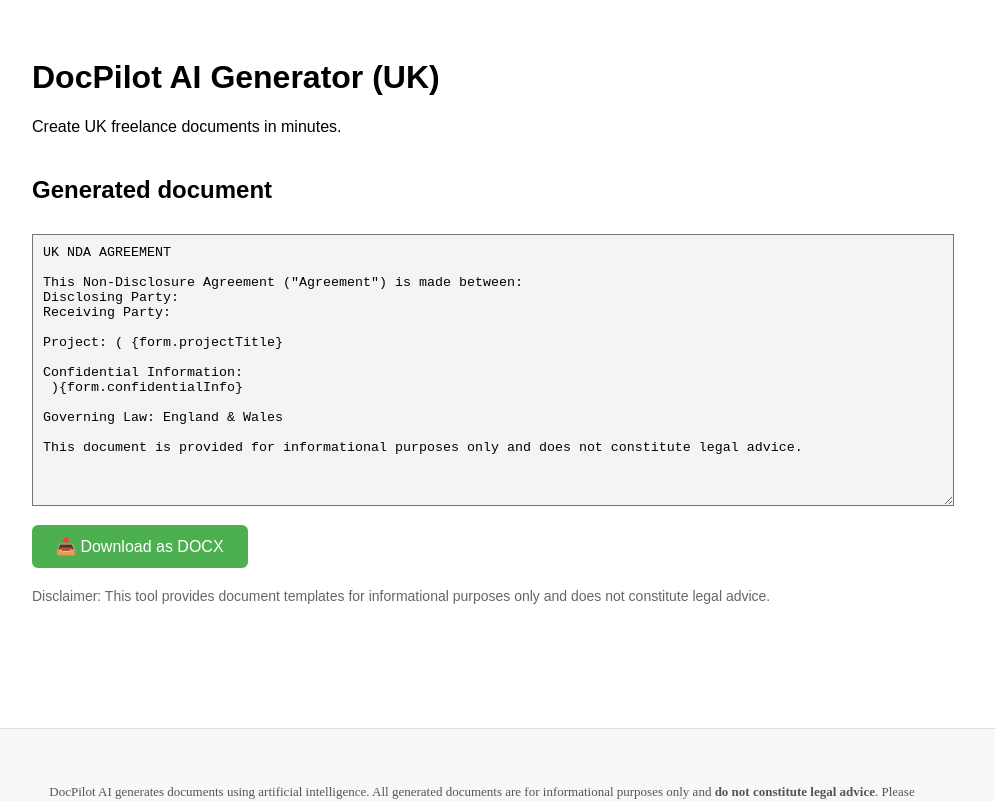
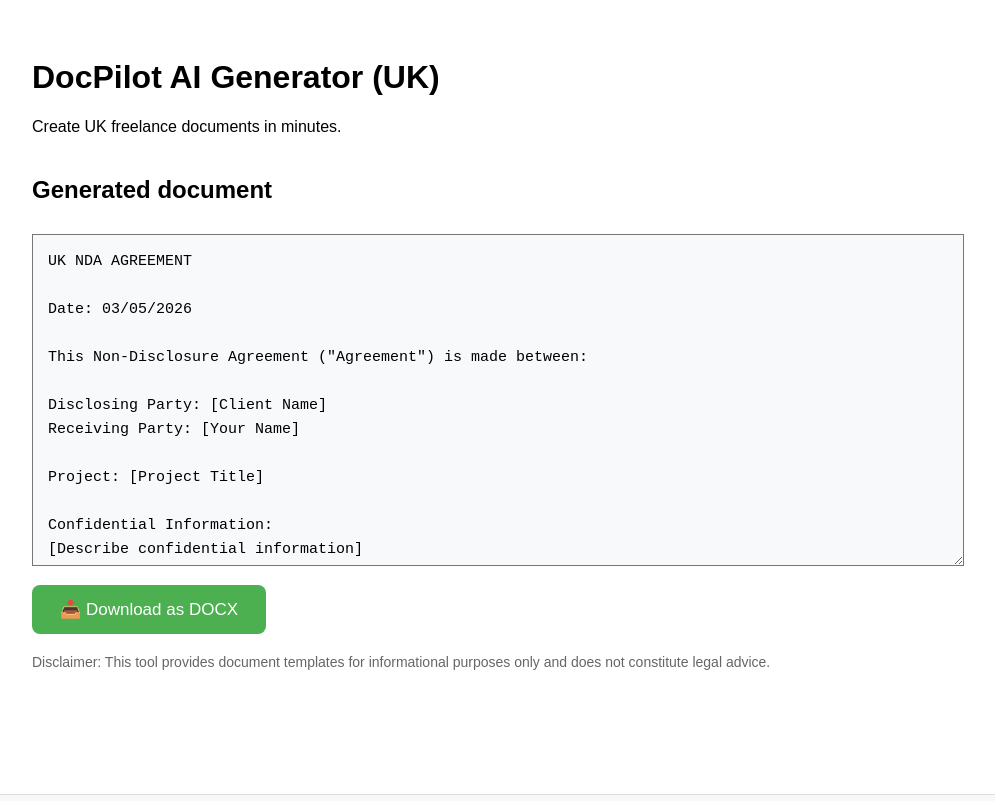
Before and after one commit to docpilot570/docpilot-ai, a Next.js app: page /generator in a window 1280 px wide. Shown: the top 801 px of the page, without its empty margins (158-1153 px from the left). Built offline with nearby package versions, Linux system fonts and the light colour scheme.

Commit message:
Update generator.js

```diff
--- a/pages/generator.js
+++ b/pages/generator.js
@@ -22,25 +22,61 @@ export default function Generator() {
   }
 
   function generateText() {
-    // ... (твой текущий код generateText остаётся без изменений)
+    const date = new Date().toLocaleDateString('en-GB');
+
     if (docType === "nda") {
-      return `UK NDA AGREEMENT\n\nThis Non-Disclosure Agreement ("Agreement") is made between:\nDisclosing Party: ${form.clientName}\nReceiving Party: ${form.freelancerName}\n\nProject: \( {form.projectTitle}\n\nConfidential Information:\n \){form.confidentialInfo}\n\nGoverning Law: ${form.governingLaw}\n\nThis document is provided for informational purposes only and does not constitute legal advice.`;
+      return `UK NDA AGREEMENT
+
+Date: ${date}
+
+This Non-Disclosure Agreement ("Agreement") is made between:
+
+Disclosing Party: ${form.clientName || "[Client Name]"}
+Receiving Party: ${form.freelancerName || "[Your Name]"}
+
+Project: ${form.projectTitle || "[Project Title]"}
+
+Confidential Information:
+${form.confidentialInfo || "[Describe confidential information]"}
+
+Governing Law: ${form.governingLaw}
+
+This document is provided for informational purposes only and does not constitute legal advice.`;
     }
-    // ... остальные условия (sow, agreement, latepayment) оставь как было
+
     if (docType === "sow") {
-      return `STATEMENT OF WORK (SOW)\n\nClient: ${form.clientName}\nContractor: ${form.freelancerName}\n\nProject: \( {form.projectTitle}\n\nScope of Work:\n \){form.scope}\n\nDeadlines / Deliverables:\n\( {form.deadlines}\n\nPayment: £ \){form.paymentAmount}\nPayment Terms: ${form.paymentTerms} days\n\nGoverning Law: ${form.governingLaw}\n\nThis document is provided for informational purposes only and does not constitute legal advice.`;
+      return `STATEMENT OF WORK (SOW)
+
+Date: ${date}
+
+Client: ${form.clientName || "[Client Name]"}
+Contractor: ${form.freelancerName || "[Your Name]"}
+
+Project: ${form.projectTitle || "[Project Title]"}
+
+Scope of Work:
+${form.scope || "[Describe scope of work]"}
+
+Deadlines / Deliverables:
+${form.deadlines || "[List deadlines]"}
+
+Payment: £${form.paymentAmount || "0"}
+Payment Terms: ${form.paymentTerms} days
+
+Governing Law: ${form.governingLaw}
+
+This document is provided for informational purposes only and does not constitute legal advice.`;
     }
-    // Добавь остальные if по аналогии, если нужно
 
-    return "";
+    // Добавь остальные типы документов по аналогии при необходимости
+    return "Document template is under development.";
   }
 
   const generated = generateText();
 
-  // Функция скачивания DOCX
   function downloadDocx() {
-    if (!generated) {
-      alert("Сначала сгенерируй документ");
+    if (!generated.trim()) {
+      alert("Сначала заполните форму и сгенерируйте документ");
       return;
     }
 
@@ -60,7 +96,7 @@ export default function Generator() {
       <h1 style={{ fontSize: 32 }}>DocPilot AI Generator (UK)</h1>
       <p>Create UK freelance documents in minutes.</p>
 
-      {/* ... весь твой текущий код с select и inputs остаётся ... */}
+      {/* ... весь твой код с select, input и textarea остаётся тем же ... */}
 
       <h2 style={{ marginTop: 40 }}>Generated document</h2>
 
@@ -69,10 +105,12 @@ export default function Generator() {
         readOnly
         style={{
           width: "100%",
-          padding: 10,
+          padding: 15,
           marginTop: 10,
-          minHeight: 250,
-          background: "#f4f4f4",
+          minHeight: 300,
+          background: "#f8f9fa",
+          fontSize: "15px",
+          lineHeight: "1.6"
         }}
       />
 
@@ -80,14 +118,13 @@ export default function Generator() {
         <button
           onClick={downloadDocx}
           style={{
-            padding: "12px 24px",
-            fontSize: "16px",
+            padding: "14px 28px",
+            fontSize: "17px",
             backgroundColor: "#4CAF50",
             color: "white",
             border: "none",
-            borderRadius: "6px",
-            cursor: "pointer",
-            marginRight: "10px"
+            borderRadius: "8px",
+            cursor: "pointer"
           }}
         >
           📥 Download as DOCX
```
